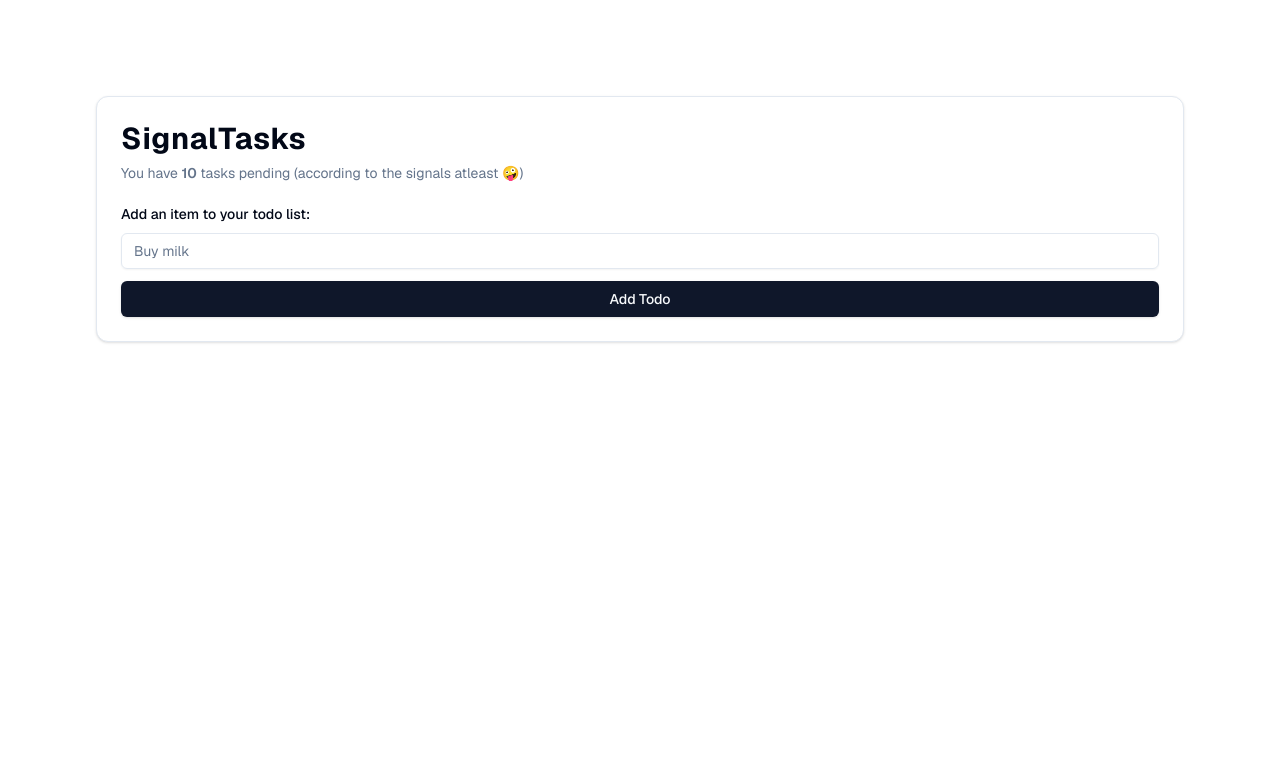
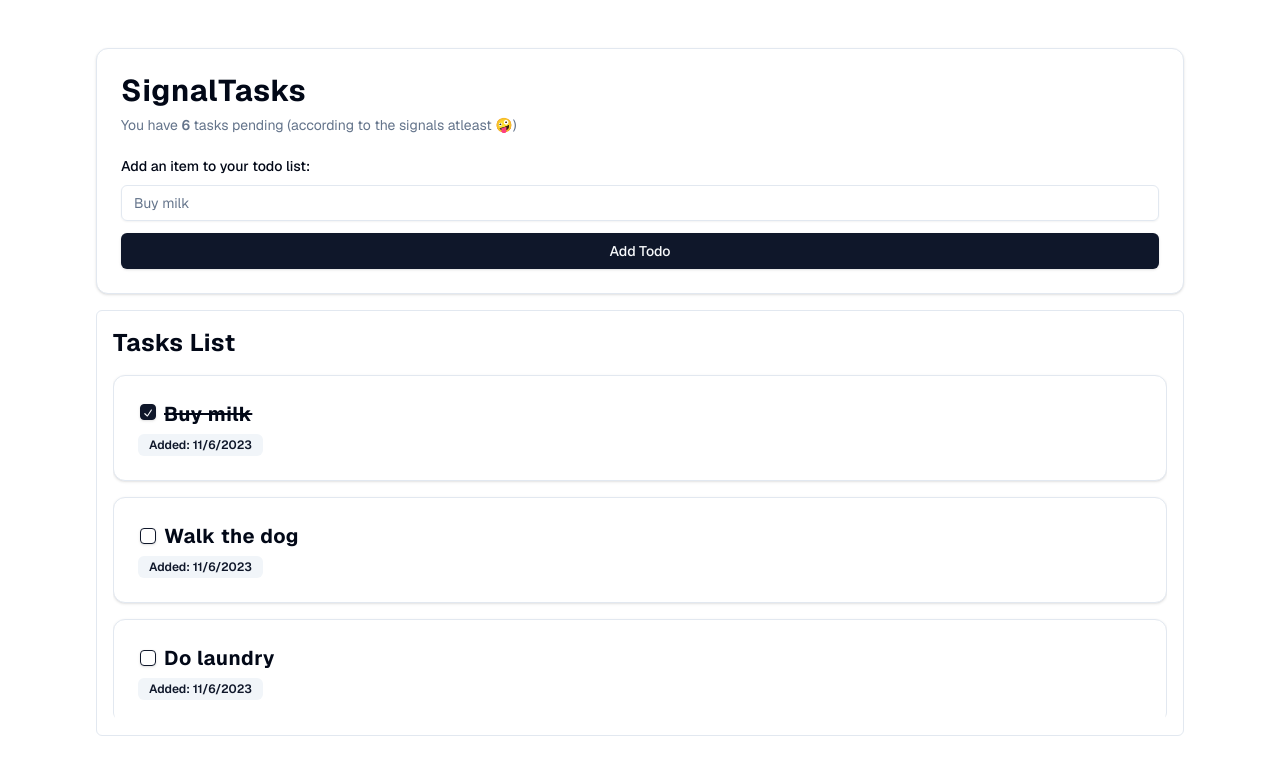
Before and after one commit to mubinansari/signals-todo, a Next.js app: page / in a window 1280 px wide. Shown: the top 774 px of the page. Built offline with nearby package versions, Linux system fonts and the light colour scheme.

Commit message:
Add basic skeleton for task cards in page.tsx

```diff
--- a/src/app/page.tsx
+++ b/src/app/page.tsx
@@ -1,4 +1,5 @@
 import TodoForm from "@/components/TodoForm";
+import { Badge } from "@/components/ui/badge";
 import {
   Card,
   CardContent,
@@ -6,24 +7,80 @@ import {
   CardHeader,
   CardTitle,
 } from "@/components/ui/card";
+import { Checkbox } from "@/components/ui/checkbox";
+import { ScrollArea } from "@/components/ui/scroll-area";
+import { cn } from "@/lib/utils";
+
+const TODOS = [
+  {
+    title: "Buy milk",
+    completed: true,
+    timeAdded: new Date(),
+  },
+  {
+    title: "Walk the dog",
+    completed: false,
+    timeAdded: new Date(),
+  },
+  {
+    title: "Do laundry",
+    completed: false,
+    timeAdded: new Date(),
+  },
+  {
+    title: "Clean the house",
+    completed: false,
+    timeAdded: new Date(),
+  },
+  {
+    title: "Finish project",
+    completed: false,
+    timeAdded: new Date(),
+  },
+  {
+    title: "Read a book",
+    completed: false,
+    timeAdded: new Date(),
+  },
+];
 
 export default function Home() {
   return (
-    <main className="flex min-h-screen flex-col p-24">
+    <main className="flex h-screen flex-col px-4 py-3 md:px-24 md:py-12">
       <Card>
         <CardHeader>
           <CardTitle className="text-3xl font-bold tracking-wide">
             SignalTasks
           </CardTitle>
           <CardDescription>
-            You have <span className="font-semibold">10</span> tasks pending
-            (according to the signals atleast 🤪)
+            You have <span className="font-semibold">{TODOS.length}</span> tasks
+            pending (according to the signals atleast 🤪)
           </CardDescription>
         </CardHeader>
         <CardContent>
           <TodoForm />
         </CardContent>
       </Card>
+      <ScrollArea className="rounded-md border p-4 my-4">
+        <h2 className="text-2xl font-bold tracking-wide mb-4">Tasks List</h2>
+        {TODOS.map(todo => {
+          return (
+            <Card key={todo.title} className="mb-4">
+              <CardHeader>
+                <CardTitle className="text-xl font-bold tracking-wide ml-0.5 space-x-2">
+                  <Checkbox checked={todo.completed} />
+                  <span className={cn({ "line-through": todo.completed })}>
+                    {todo.title}
+                  </span>
+                </CardTitle>
+                <Badge variant="secondary" className="w-max">
+                  Added: {todo.timeAdded.toLocaleDateString()}
+                </Badge>
+              </CardHeader>
+            </Card>
+          );
+        })}
+      </ScrollArea>
     </main>
   );
 }
```
